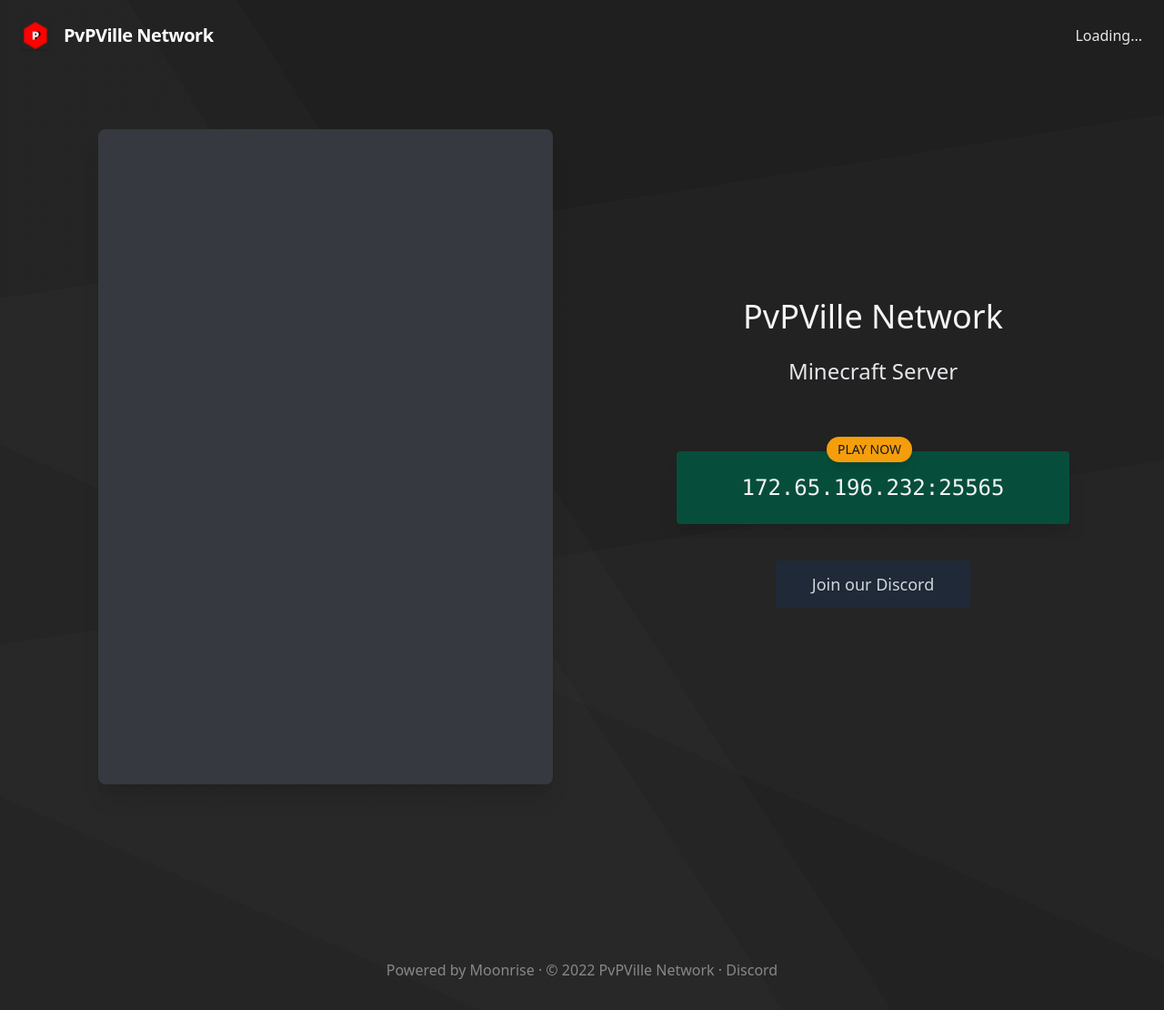
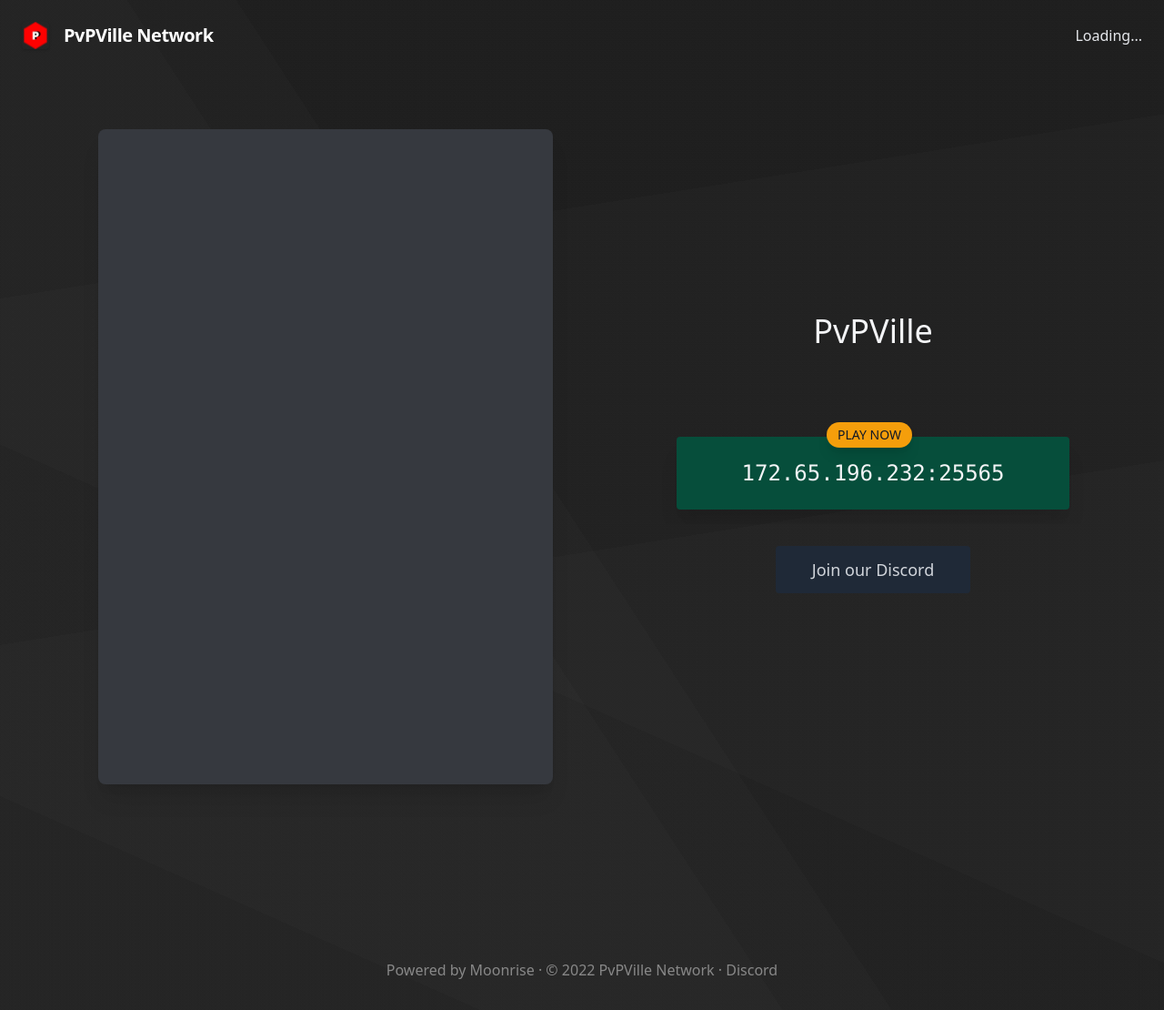
Before and after one commit to DaddySuff/ville.github.io, a Jekyll site: the page built from docs/index.md, in a window 1280 px wide. Shown: the whole page at 91% size. Built offline with Jekyll 4.4.1, drawn with Linux system fonts in a browser that asks for light colours; a script that is not in the unit is left out; comment, search, counter and statistics services are not loaded.

Commit message:
Update home.html

```diff
--- a/docs/_layouts/home.html
+++ b/docs/_layouts/home.html
@@ -5,8 +5,8 @@ layout: default
 <!-- lead section -->
 <div class="flex flex-wrap md:flex-row-reverse justify-center items-center text-center py-4">
     <div class="w-full lg:w-1/2">
-        <h1 class="text-4xl text-gray-100 pt-12 lg:pt-0">{{ site.serverName }}</h1>
-        <h2 class="text-2xl text-gray-200 pt-6" id="serverVer">Minecraft Server</h2>
+        <h1 class="text-4xl text-gray-100 pt-12 lg:pt-0">PvPVille</h1>
+        <h2 class="text-2xl text-gray-200 pt-6" id="serverVer"></h2>
 
         <div class="rounded overflow-hidden w-full sm:w-4/5 md:w-3/4 mx-auto mt-10 mb-6">
             <div class="px-6 py-4">
```
